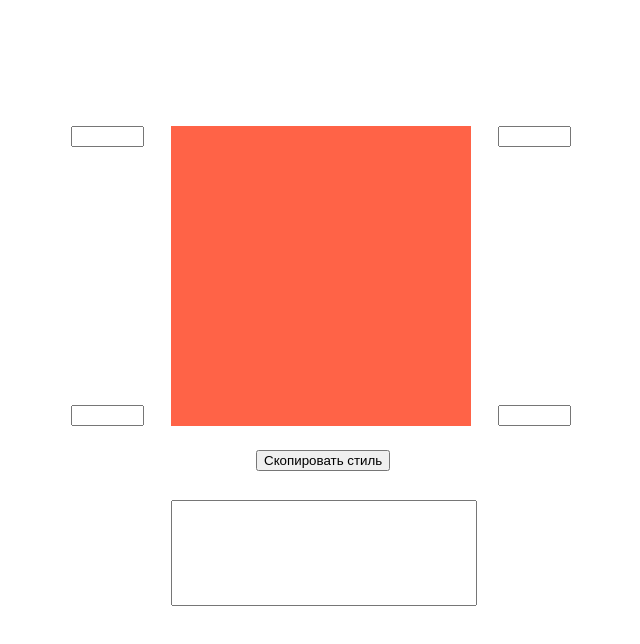
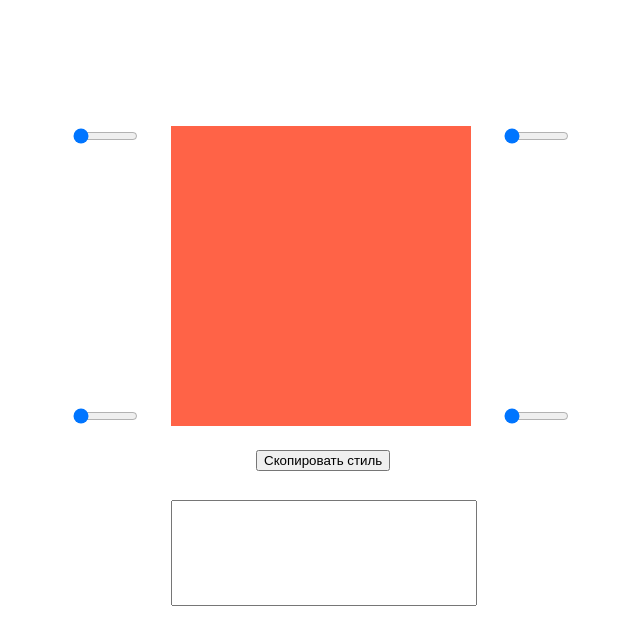
Before and after one commit to ohwoow/BorderRadius-Preview, a plain HTML site: page index.html in a window 1280 px wide. Shown: the whole page, without its empty margins (319-959 px from the left). Drawn offline with Linux system fonts and the light colour scheme.

Commit message:
Update index.html

```diff
--- a/index.html
+++ b/index.html
@@ -12,10 +12,10 @@
 
     <div class="box">
         <div class="square"></div>
-        <input type="number" class="left radius-count" id="input1" min="0">
-        <input type="number" class="right radius-count" id="input2" min="0">
-        <input type="number" class="leftBtm radius-count" id="input3" min="0">
-        <input type="number" class="rightBtm radius-count" id="input4" min="0">
+        <input type="range" class="left radius-count" id="input1" min="0" max="305" step="1" value="0">
+        <input type="range" class="right radius-count" id="input2" min="0" max="305" step="1" value="0">
+        <input type="range" class="leftBtm radius-count" id="input3" min="0" max="305" step="1" value="0">
+        <input type="range" class="rightBtm radius-count" id="input4" min="0" max="305" step="1" value="0">
 
         <textarea class="text"></textarea>
         <button class="copy">Скопировать стиль</button>
```
